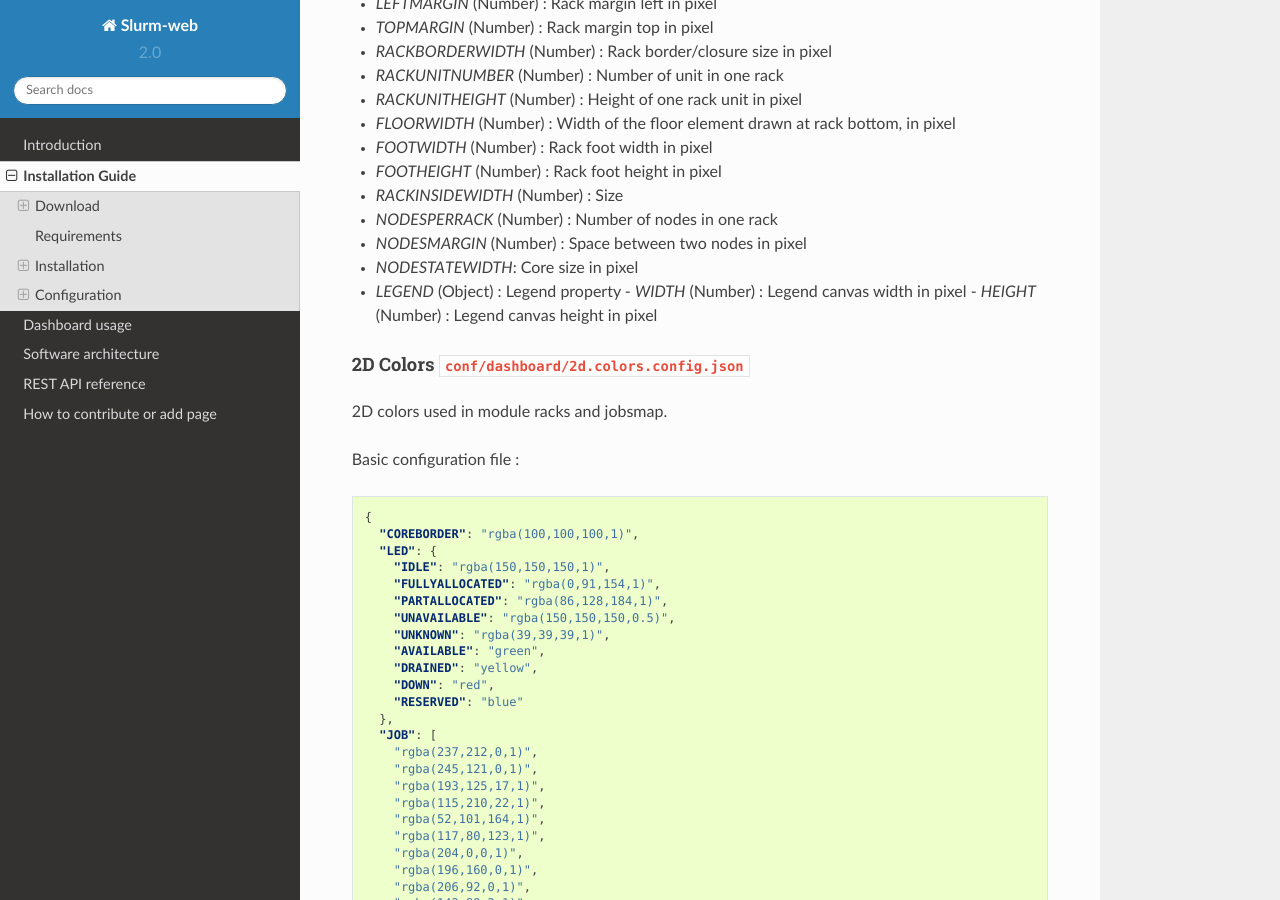
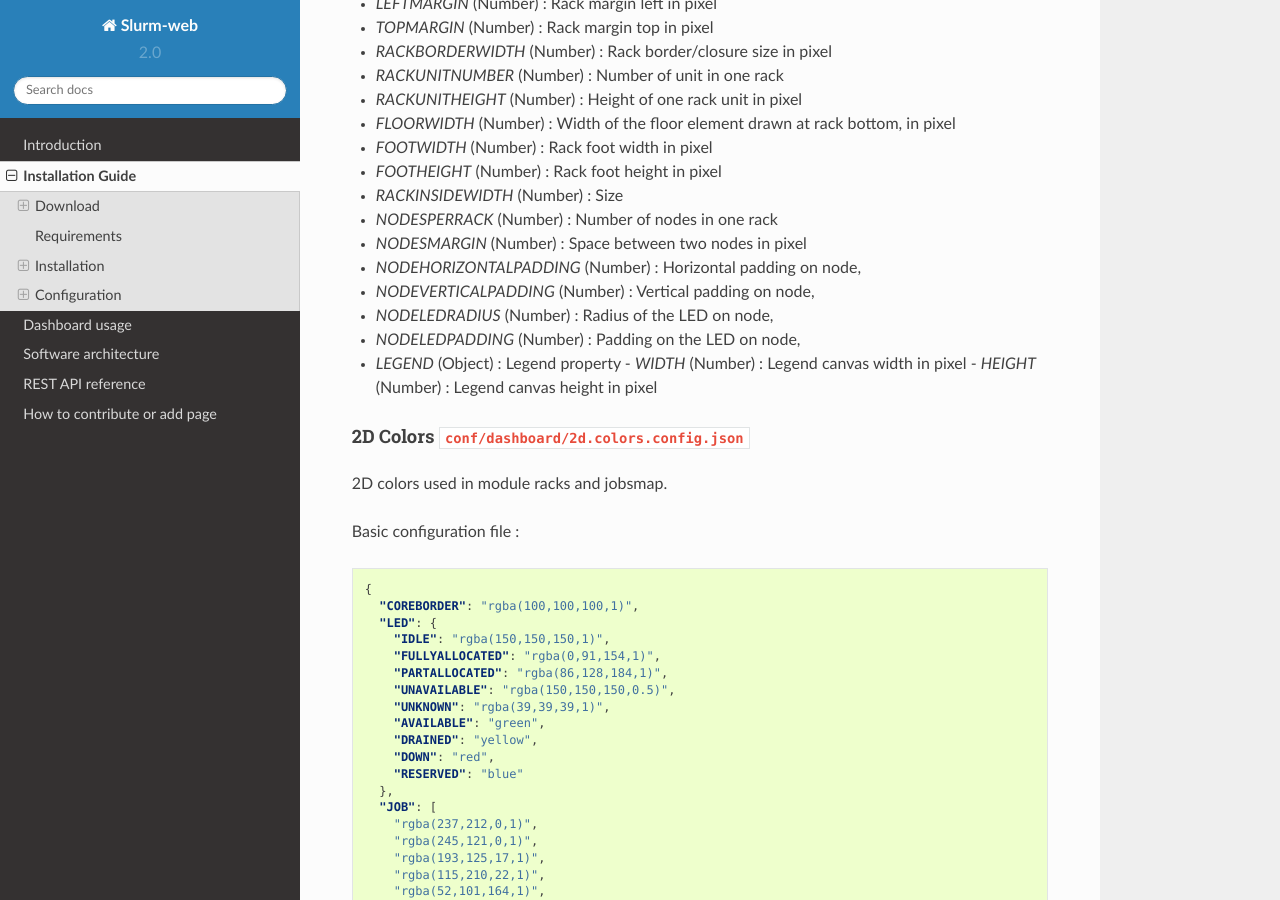
Before and after one commit to rackslab/Slurm-web, a Sphinx documentation site: the page built from doc/installation.rst, in a window 1280 px wide and 900 px high, scrolled down 9881 px. Built offline with Sphinx 7.4.7 and the Read the Docs theme 2.0.0, drawn with Linux system fonts in a browser that asks for light colours.

Commit message:
refacto draw.js to fix on cores orientation (related to Rack view: Node names should adapt wrt. to their geometry #72) & improve drawing to use the maximum of usable space for cores in nodes & update documentation with new settings

```diff
--- a/doc/installation.rst
+++ b/doc/installation.rst
@@ -463,7 +463,10 @@ Basic configuration file :
 - *RACKINSIDEWIDTH* (Number) : Size
 - *NODESPERRACK* (Number) : Number of nodes in one rack
 - *NODESMARGIN* (Number) : Space between two nodes in pixel
-- *NODESTATEWIDTH*: Core size in pixel
+- *NODEHORIZONTALPADDING* (Number) : Horizontal padding on node,
+- *NODEVERTICALPADDING* (Number) : Vertical padding on node,
+- *NODELEDRADIUS* (Number) : Radius of the LED on node,
+- *NODELEDPADDING* (Number) : Padding on the LED on node,
 - *LEGEND* (Object) : Legend property
   - *WIDTH* (Number) : Legend canvas width in pixel
   - *HEIGHT* (Number) : Legend canvas height in pixel
```
Also changed, not shown: 2 other files.
